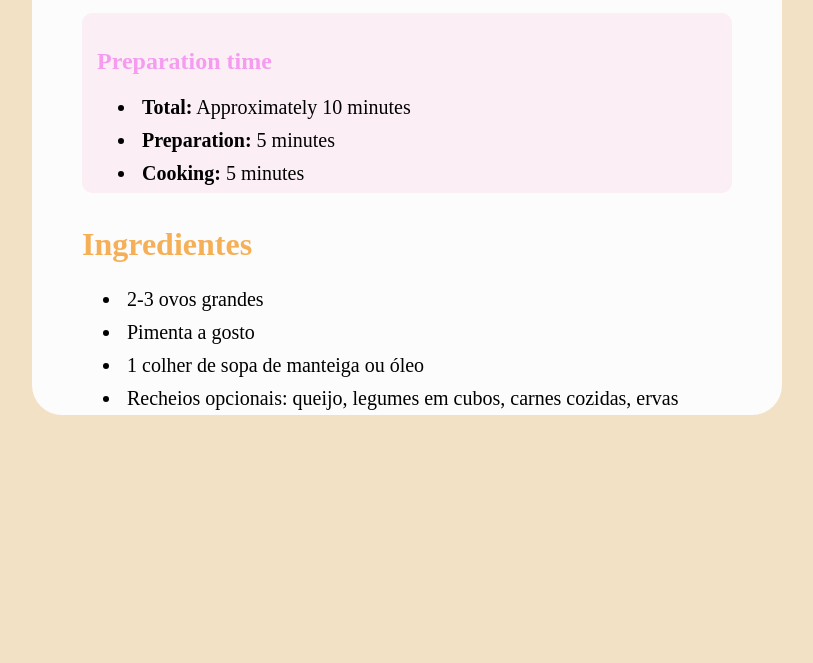
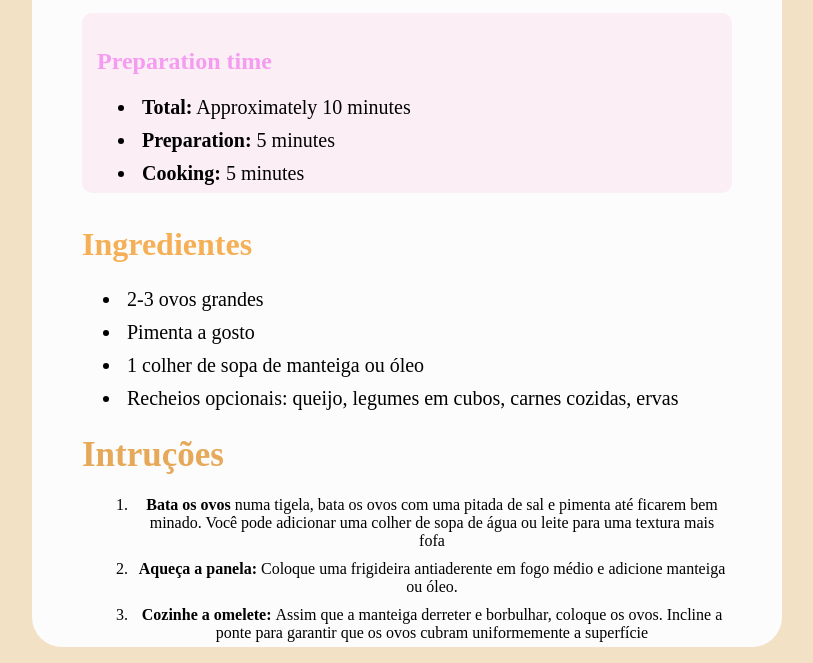
Before and after one commit to Rhuann6/desafios.web, a plain HTML site: page index.html in a window 1280 px wide. Shown: the part 659-1322 px from the top of the page, without its empty margins (426-1239 px from the left). Before the commit the page ends 1094 px from the top, so only its background shows below. Drawn offline with Linux system fonts and the light colour scheme.

Commit message:
alteraçao

```diff
--- a/estilo.css
+++ b/estilo.css
@@ -67,3 +67,12 @@ font-size: 20px;
  li{
     padding: 5px;
  }
+ .t3{
+   color: rgb(230, 169, 90);
+   text-align: left;
+   margin: 20px 10px 10px 50px;
+   font-size: 35px;
+ }
+ .lt{
+   margin: 0px 50px 0px 60px;
+ }
--- a/index.html
+++ b/index.html
@@ -34,6 +34,12 @@
                          </ul>
                     </div>
                 </div>
-        </div>
+             <h1 class="t3">Intruções</h1>
+        <ol class="lista">
+          <li class="lt"><strong>Bata os ovos </strong> numa tigela, bata os ovos com uma pitada de sal e pimenta até ficarem bem minado. Você pode adicionar uma colher de sopa de água ou leite para uma textura mais fofa</li>
+          <li class="lt"><strong>Aqueça a panela: </strong> Coloque uma frigideira antiaderente em fogo médio e adicione manteiga ou óleo.</li>
+          <li class="lt"><strong> Cozinhe a omelete: </strong> Assim que a manteiga derreter e borbulhar, coloque os ovos. Incline a ponte para garantir que os ovos cubram uniformemente a superfície</li>
+        </ol>
+      </div>
     </body>
 </html>
```
